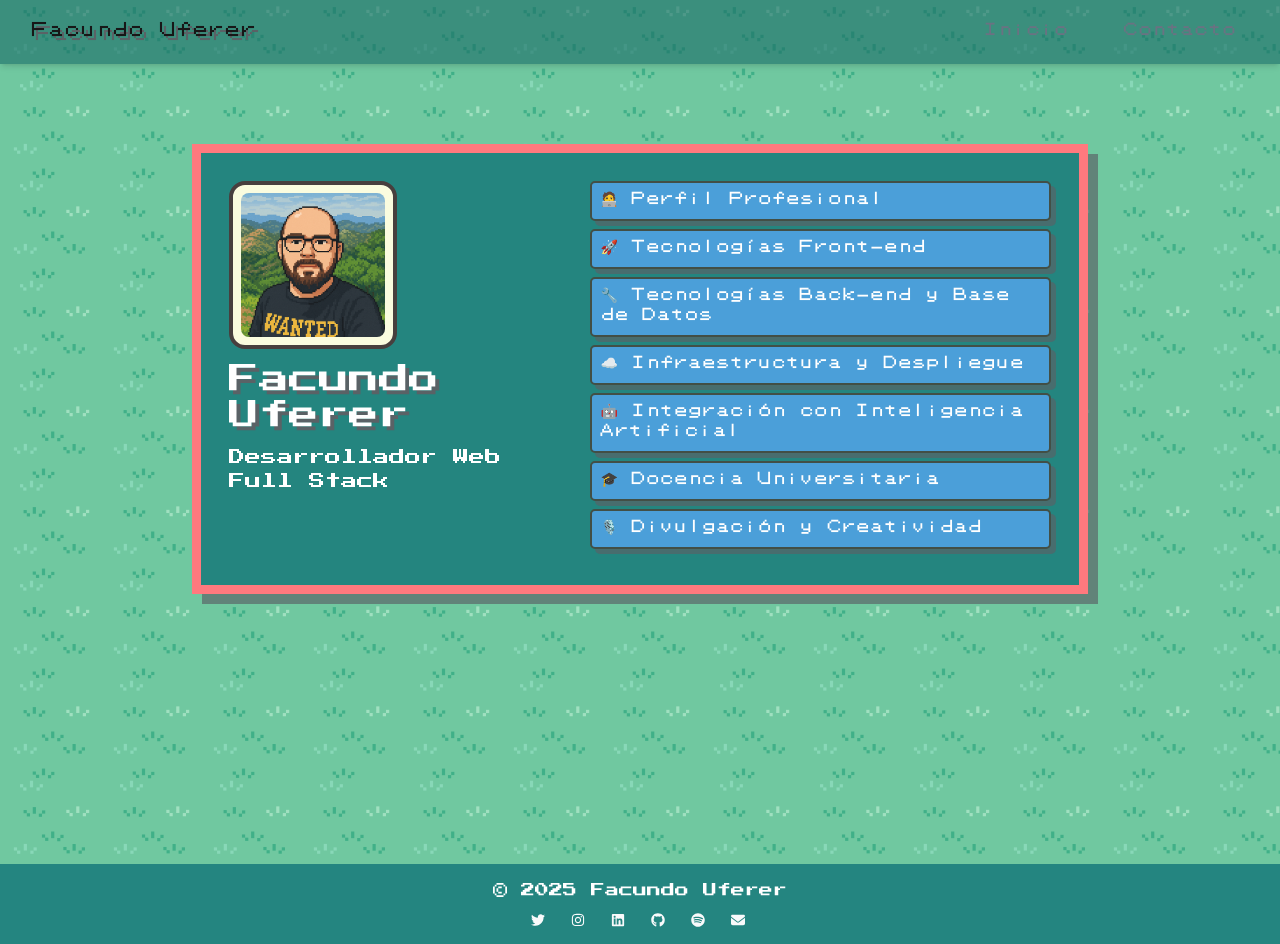
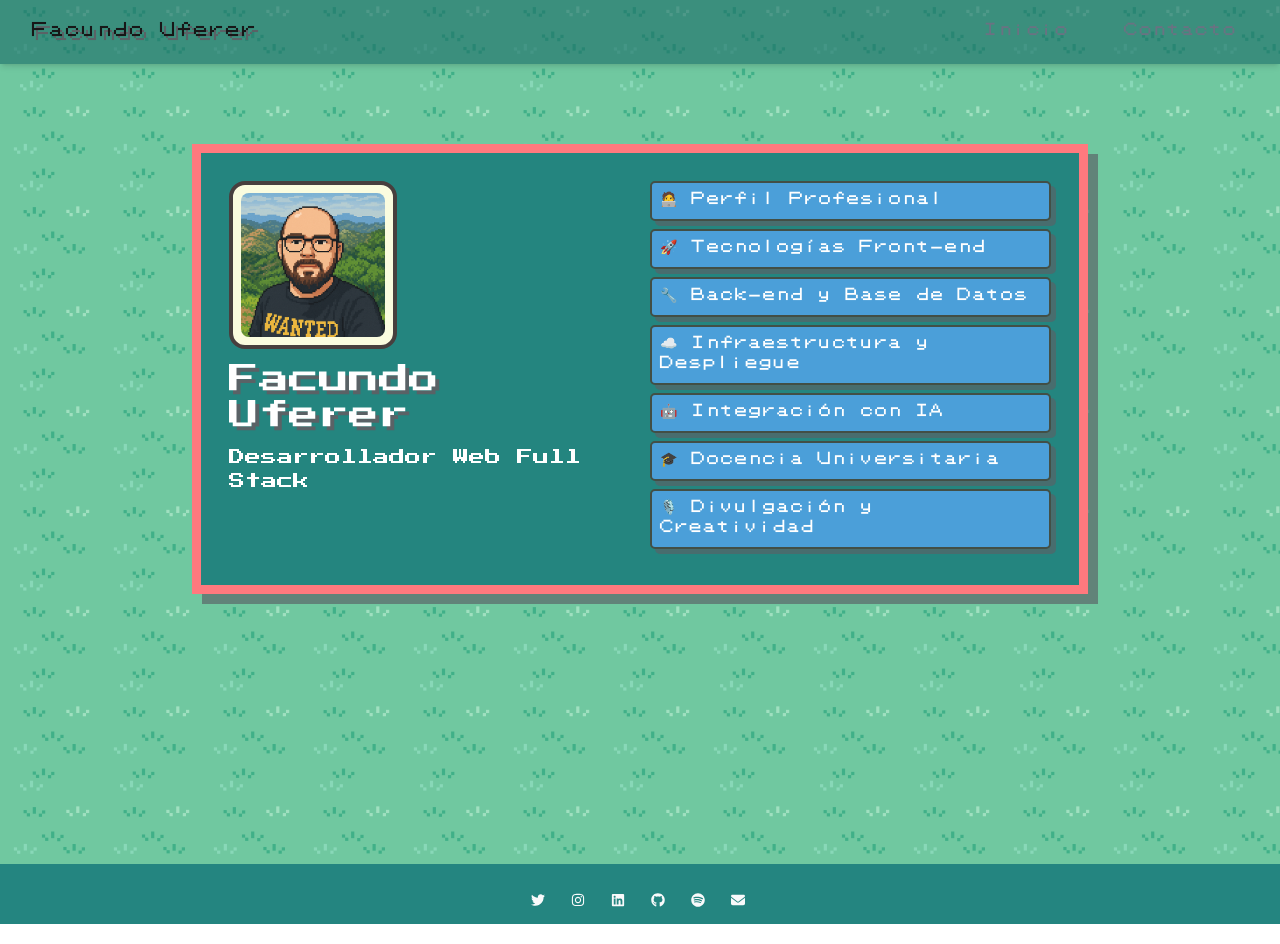
Before and after one commit to facundouferer/facundouferer, a Next.js app: page / in a window 1280 px wide. Built offline with nearby package versions, Linux system fonts and the light colour scheme.

Commit message:
cambios de iconos

```diff
--- a/src/app/page.tsx
+++ b/src/app/page.tsx
@@ -33,7 +33,7 @@ export default function Home() {
     },
     {
       "icon": "🔧",
-      "title": "Tecnologías Back-end y Base de Datos",
+      "title": "Back-end y Base de Datos",
       "content": "### Back-end\n- Node.js  \n- Express  \n- Firebase  \n\n### Bases de datos\n- MySQL (relacional)  \n- MongoDB (no relacional)  \n\n### Autenticación, APIs y seguridad\n- Diseño e integración de APIs REST  \n- Autenticación segura  \n- Gestión eficiente de datos"
     },
     {
@@ -43,7 +43,7 @@ export default function Home() {
     },
     {
       "icon": "🤖",
-      "title": "Integración con Inteligencia Artificial",
+      "title": "Integración con IA",
       "content": "Implementación de soluciones basadas en IA para mejorar la experiencia de usuario, automatizar procesos y analizar datos.\n\nIntegración de APIs de IA generativa, procesamiento de lenguaje natural (NLP) y modelos adaptados a cada proyecto"
     },
     {
@@ -54,7 +54,7 @@ export default function Home() {
     {
       "icon": "🎙️",
       "title": "Divulgación y Creatividad",
-      "content": "Conductor de un podcast sobre ciencia y filosofía, donde exploro ideas complejas desde una perspectiva crítica y accesible.\n\nDedicación activa al arte y la escritura, con proyectos personales de dibujo y creación de  [relatos y cuentos](https://sites.google.com/view/cuentosdelbarro/)."
+      "content": "Profesor de programación en la Universidad Tecnológica Nacional (UTN), donde formo estudiantes en los fundamentos del desarrollo web, el pensamiento lógico y las buenas prácticas de programación.\n\nAdemás, soy conductor de un podcast sobre ciencia y filosofía, en el que exploro ideas complejas desde una mirada crítica y accesible.\n\nMantengo una dedicación activa al arte y la escritura, con proyectos personales de dibujo y la creación de [relatos y cuentos](https://sites.google.com/view/cuentosdelbarro/). Conductor de un podcast sobre ciencia y filosofía, donde exploro ideas complejas desde una perspectiva crítica y accesible."
     }
   ]
 
--- a/src/components/Footer.jsx
+++ b/src/components/Footer.jsx
@@ -48,7 +48,6 @@ export default function Footer() {
   return (
     <footer className="bg-gray-800 text-white py-4">
       <div className="container mx-auto text-center">
-        <p className="text-sm">&copy; {currentYear} Facundo Uferer</p>
         <p className="text-sm flex items-center justify-center mt-2">
           {socialLinks.map((link, index) => (
             <a
```
Also changed, not shown: 2 other files (tests, documents, lock files or other folders).
